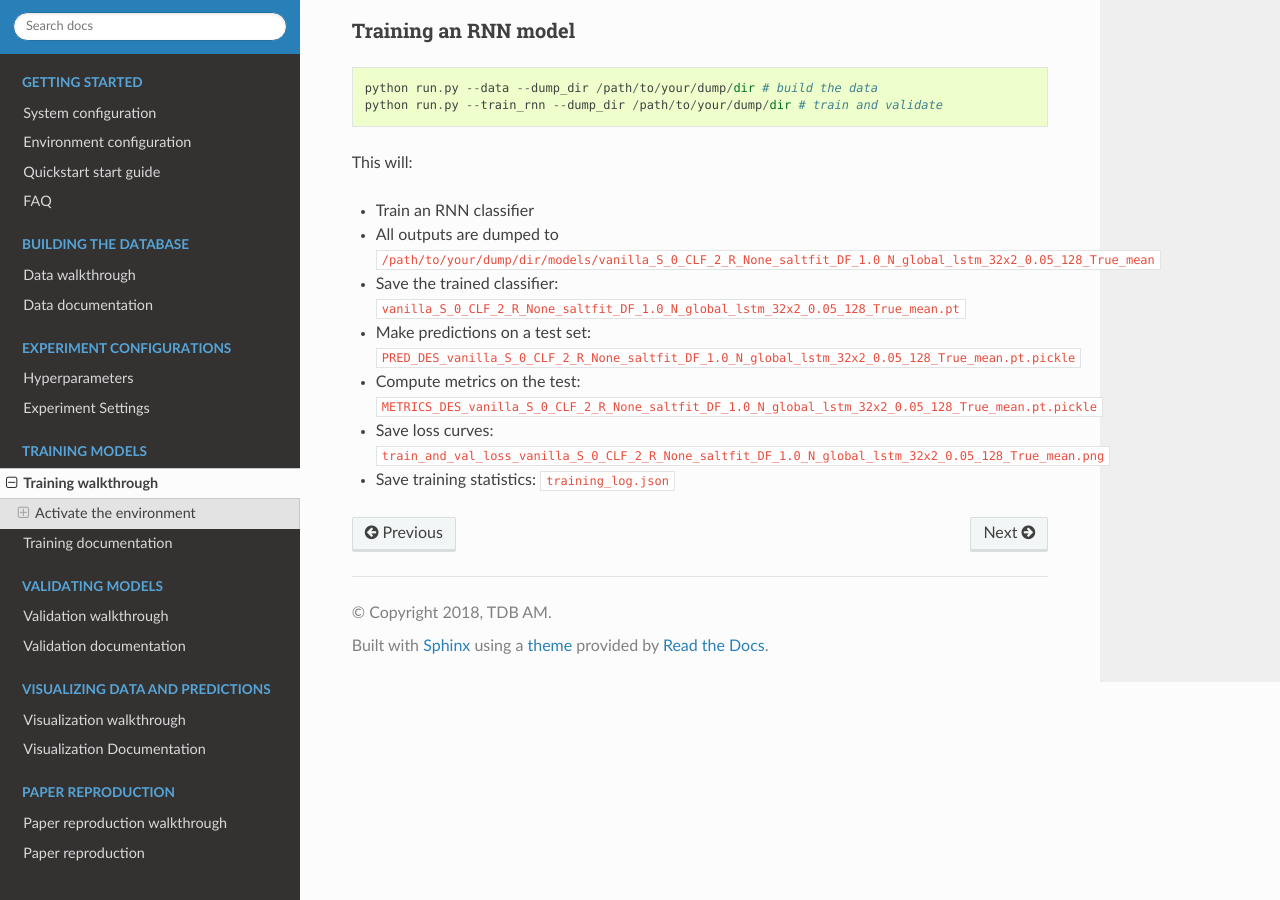
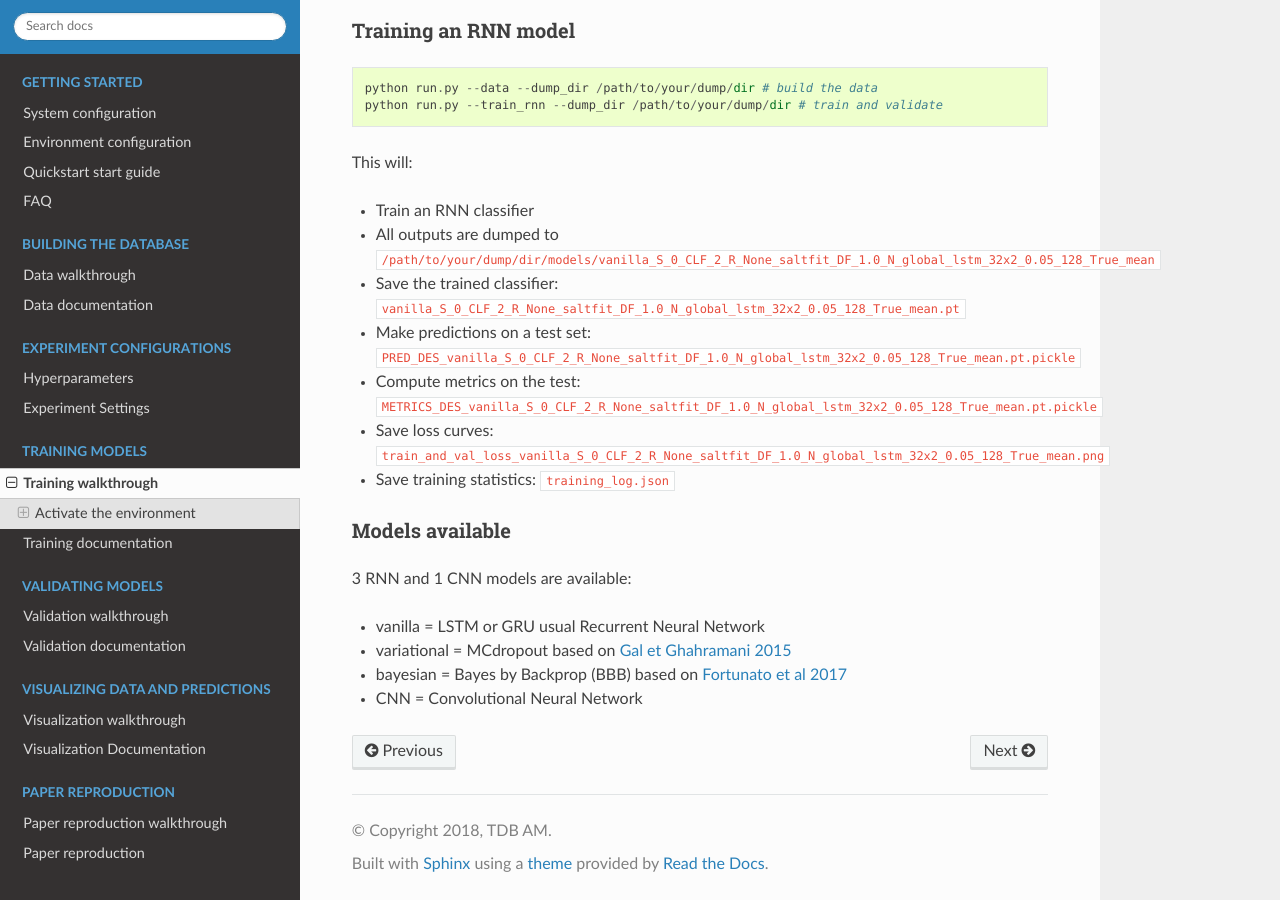
Before and after one commit to supernnova/SuperNNova, a Sphinx documentation site: the page built from docs/training/index.rst, in a window 1280 px wide and 900 px high, scrolled down 830 px. Built offline with Sphinx 7.4.7 and the Read the Docs theme 2.0.0, drawn with Linux system fonts in a browser that asks for light colours.

Commit message:
improving documentation

```diff
--- a/docs/installation/five_minute_guide.rst
+++ b/docs/installation/five_minute_guide.rst
@@ -78,7 +78,7 @@ With the ``--debug`` flag on, this should take between 15 and 30 minutes on the
 Naming conventions
 ~~~~~~~~~~~~~~~~~~~~~~~~~~~~~
 
-- **vanilla/variational/bayesian**: The type of RNN to be trained. ``variational`` and ``bayesian`` are bayesian recurrent networks
+- **vanilla/variational/bayesian**: The type of RNN to be trained. ``variational`` and ``bayesian`` are bayesian recurrent networks. Vanilla=RNN, Variational=MCDropout, Bayesian=Bayes by Backprop (BBB).
 
 - **S_0**: seed used for training. Default is 0.
 
--- a/docs/training/index.rst
+++ b/docs/training/index.rst
@@ -52,3 +52,16 @@ This will:
 - Compute metrics on the test: ``METRICS_DES_vanilla_S_0_CLF_2_R_None_saltfit_DF_1.0_N_global_lstm_32x2_0.05_128_True_mean.pt.pickle``
 - Save loss curves: ``train_and_val_loss_vanilla_S_0_CLF_2_R_None_saltfit_DF_1.0_N_global_lstm_32x2_0.05_128_True_mean.png``
 - Save training statistics: ``training_log.json``
+
+Models available
+~~~~~~~~~~~~~~~~~~~~~~~~~~~~~~
+
+3 RNN and 1 CNN models are available:
+
+- vanilla = LSTM or GRU usual Recurrent Neural Network
+- variational = MCdropout based on  `Gal et Ghahramani 2015`_
+- bayesian = Bayes by Backprop (BBB) based on `Fortunato et al 2017`_
+- CNN = Convolutional Neural Network
+
+.. _Fortunato et al 2017: https://arxiv.org/abs/1704.02798
+.. _Gal et Ghahramani 2015: https://arxiv.org/abs/1506.02142
```
Also changed, not shown: 1 other file.
